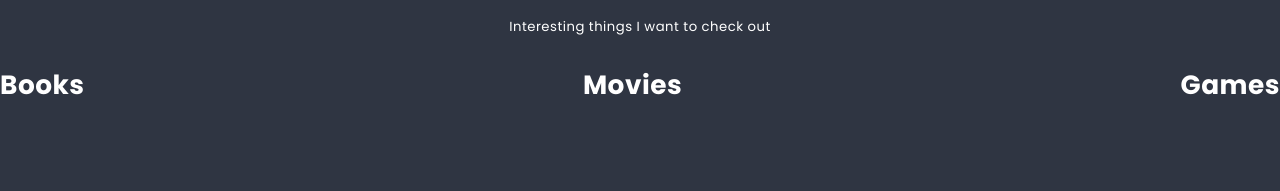
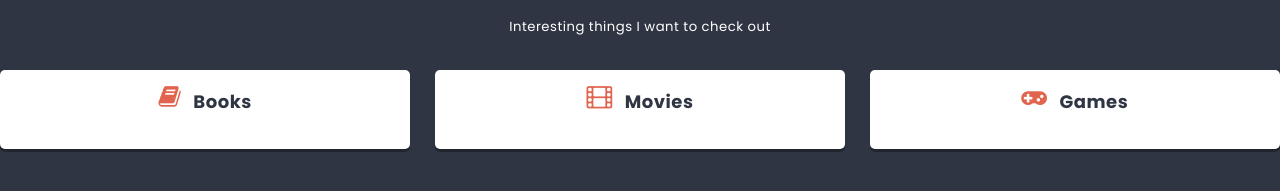
Before and after one commit to Kraianeczek/TO-DO-APP, a JavaScript app: page / in a window 1280 px wide. Shown: the part 451-642 px from the top of the page. Built offline with nearby package versions, Linux system fonts and the light colour scheme.

Commit message:
add columns

```diff
--- a/package.json
+++ b/package.json
@@ -6,6 +6,7 @@
     "@testing-library/jest-dom": "^5.16.1",
     "@testing-library/react": "^12.1.2",
     "@testing-library/user-event": "^13.5.0",
+    "font-awesome": "^4.7.0",
     "react": "^17.0.2",
     "react-dom": "^17.0.2",
     "react-scripts": "5.0.0",
--- /dev/null
+++ b/src/components/Column/Column.js
@@ -0,0 +1,11 @@
+import styles from './Column.module.scss'
+
+const Column = props => {
+    return (
+        <article className={styles.column}>
+            <h1 className={styles.title}><span className={styles.icon + ' fa fa-' + props.icon}></span>{props.title}</h1>
+        </article>
+    )
+}
+
+export default Column;
--- /dev/null
+++ b/src/components/Column/Column.module.scss
@@ -0,0 +1,43 @@
+@use "sass:math";
+@import '../../styles/settings.scss';
+
+.column {
+  flex-shrink: 0;
+  width: calc(33% - 12px);
+  background: $color-light;
+  margin: 0 $base-size $base-size 0;
+  padding: ($base-size * 1.5);
+  border-radius: $radius;
+  box-shadow: 0 math.div($base-size, 4) 0 rgba(0,0,0,0.3);
+  color: $color-dark;
+
+  &:last-child {
+    margin: 0 0 $base-size 0;
+  }
+}
+
+.title {
+  text-align: center;
+  font-size: ($base-size * 1.5);
+  margin: 0 0 ($base-size * 1.5) 0;
+}
+
+.icon::before {
+  padding-right: $base-size;
+  color: $color-warning;
+  font-size: ($base-size * 2);
+  vertical-align: middle;
+  position: relative;
+  top: - math.div($base-size, 3);
+}
+
+.cards {
+  padding: math.div($base-size, 2) 0;
+}
+
+@media (max-width: 767px) {
+  .column {
+    width: 100%;
+    margin: 0 0 $base-size 0;
+  }
+}
--- a/src/components/List/List.js
+++ b/src/components/List/List.js
@@ -1,3 +1,4 @@
+import Column from '../Column/Column.js';
 import styles from './List.module.scss'
 
 const List = () => {
@@ -8,15 +9,9 @@ const List = () => {
             </header>
             <p className={styles.description}>Interesting things I want to check out</p>
             <section className={styles.columns}>
-                <article>
-                    <h1>Books</h1>
-                </article>
-                <article>
-                    <h1>Movies</h1>
-                </article>
-                <article>
-                    <h1>Games</h1>
-                </article>
+                <Column title="Books" icon="book" />
+                <Column title="Movies" icon="film" />
+                <Column title="Games" icon="gamepad" />
             </section>
         </div>
     )
--- a/src/index.js
+++ b/src/index.js
@@ -2,6 +2,8 @@ import ReactDOM from 'react-dom';
 import App from './App';
 import './styles/normalize.scss';
 import './styles/global.scss';
+import 'font-awesome/css/font-awesome.min.css';
+
 
 ReactDOM.render(
   <App />,
```
Also changed, not shown: 1 other file (tests, documents, lock files or other folders).
